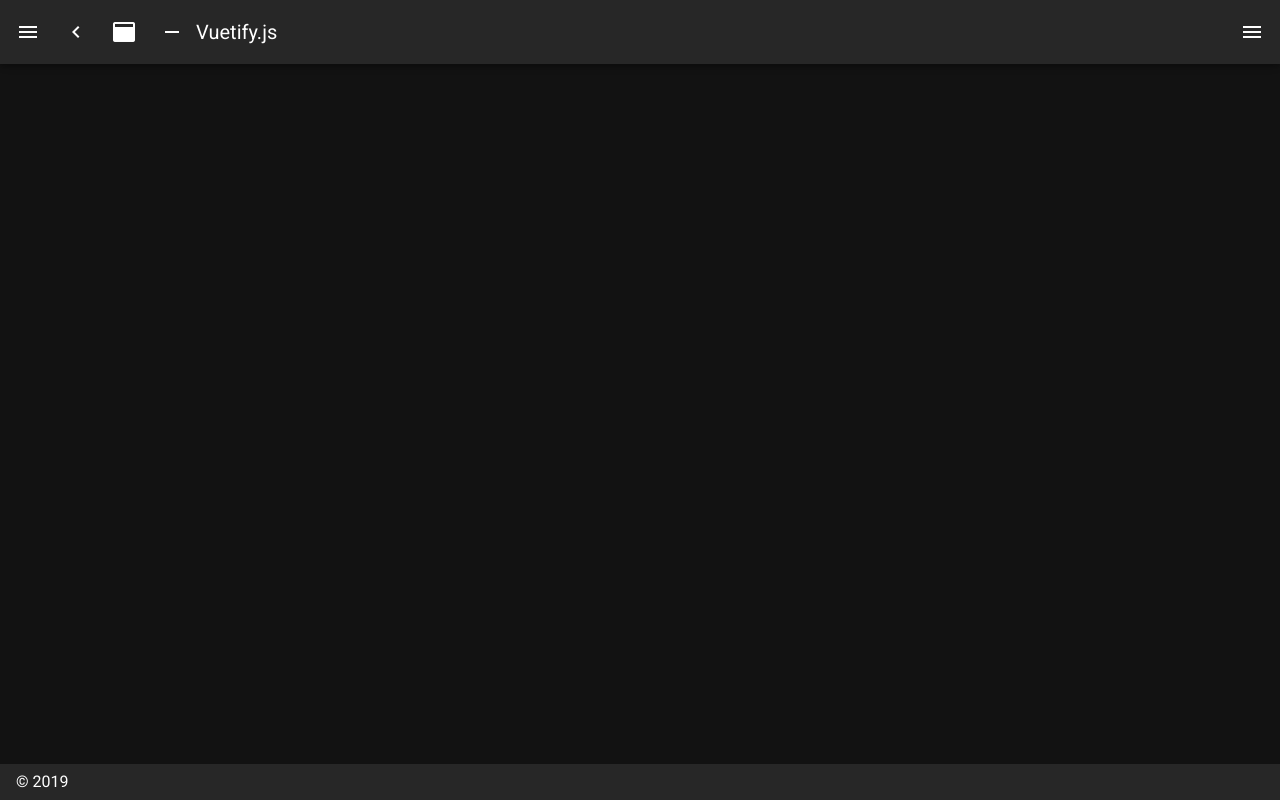
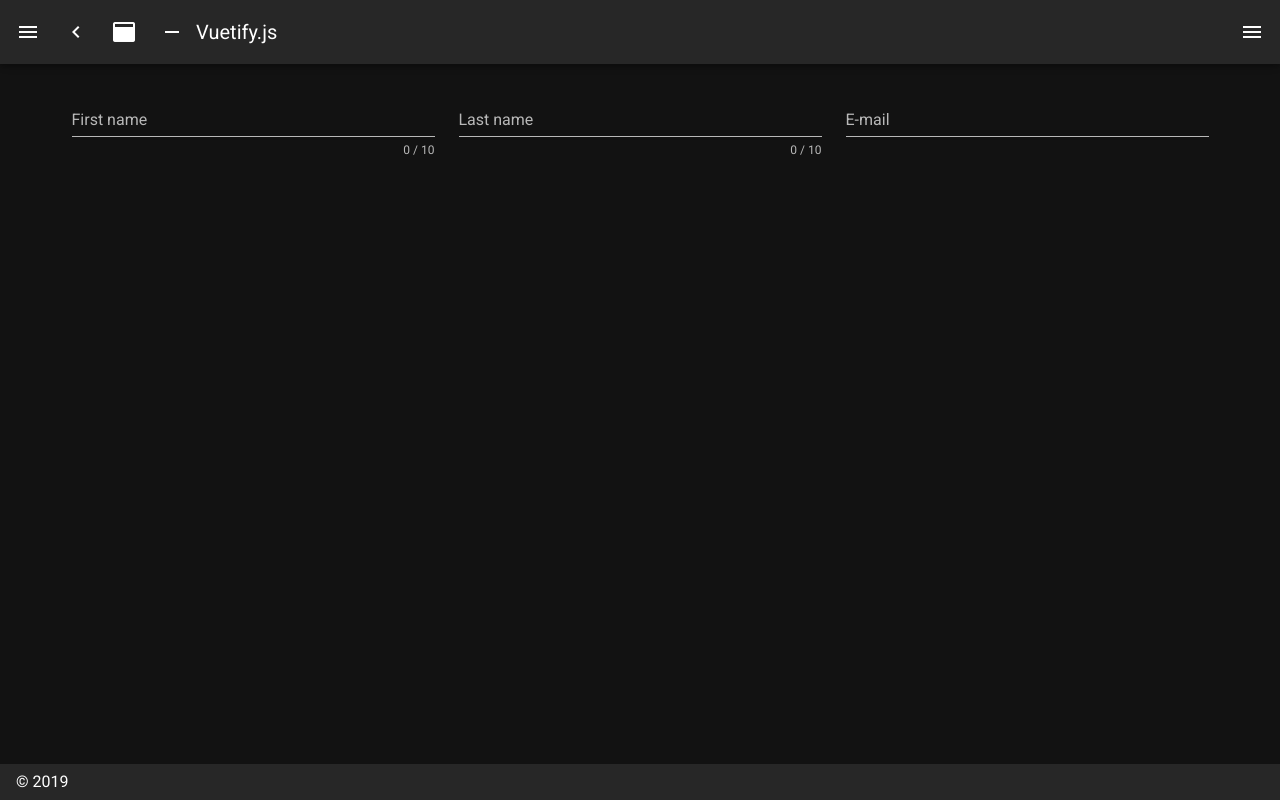
Before and after one commit to Rutabadev/multi, a Nuxt app: page /form in a window 1280 px wide. Before the commit this address had no page. Built offline with nearby package versions, Linux system fonts and the light colour scheme.

Commit message:
form setup

```diff
--- /dev/null
+++ b/components/Form.vue
@@ -0,0 +1,58 @@
+<template>
+  <div class="Form">
+    <v-form v-model="valid">
+      <v-container>
+        <v-row>
+          <v-col cols="12" md="4">
+            <v-text-field
+              v-model="firstname"
+              :rules="nameRules"
+              :counter="10"
+              label="First name"
+              required
+            ></v-text-field>
+          </v-col>
+
+          <v-col cols="12" md="4">
+            <v-text-field
+              v-model="lastname"
+              :rules="nameRules"
+              :counter="10"
+              label="Last name"
+              required
+            ></v-text-field>
+          </v-col>
+
+          <v-col cols="12" md="4">
+            <v-text-field
+              v-model="email"
+              :rules="emailRules"
+              label="E-mail"
+              required
+            ></v-text-field>
+          </v-col>
+        </v-row>
+      </v-container>
+    </v-form>
+  </div>
+</template>
+
+<script>
+export default {
+  data: () => ({
+    valid: false,
+    firstname: '',
+    lastname: '',
+    nameRules: [
+      (v) => !!v || 'Name is required',
+      (v) => v.length <= 10 || 'Name must be less than 10 characters',
+      (v) => v.length > 3 || 'Name must be less more 3 characters'
+    ],
+    email: '',
+    emailRules: [
+      (v) => !!v || 'E-mail is required',
+      (v) => /.+@.+/.test(v) || 'E-mail must be valid'
+    ]
+  })
+}
+</script>
--- a/layouts/default.vue
+++ b/layouts/default.vue
@@ -86,6 +86,11 @@
           icon: 'mdi-motorbike',
           title: 'Wagadou',
           to: '/wagadoudou'
+        },
+        {
+          icon: 'mdi-account-edit',
+          title: 'Form',
+          to: '/form'
         }
       ],
       miniVariant: false,
--- /dev/null
+++ b/pages/form.vue
@@ -0,0 +1,17 @@
+<template>
+  <v-layout>
+    <v-flex>
+      <Form />
+    </v-flex>
+  </v-layout>
+</template>
+
+<script>
+import Form from '~/components/Form.vue'
+
+export default {
+  components: {
+    Form
+  }
+}
+</script>
```
